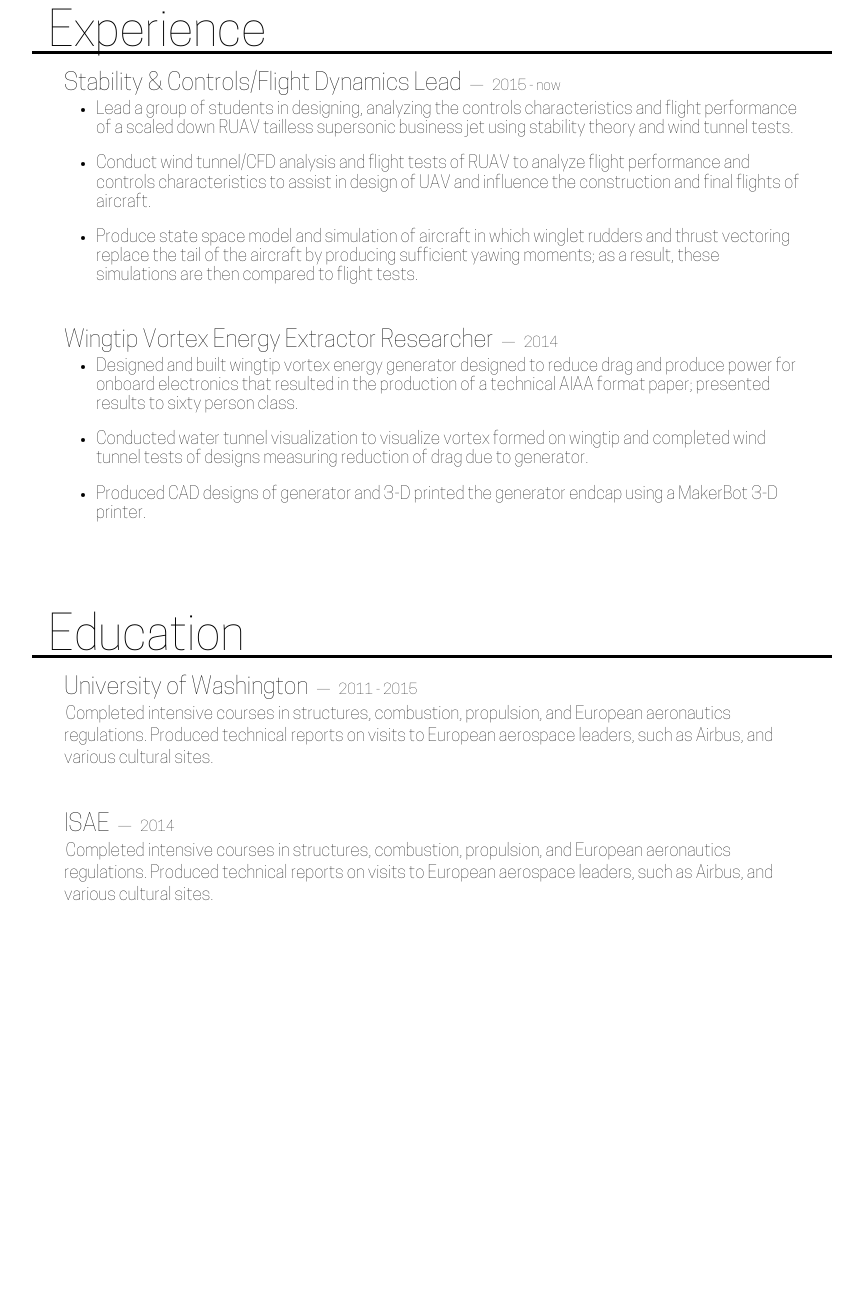
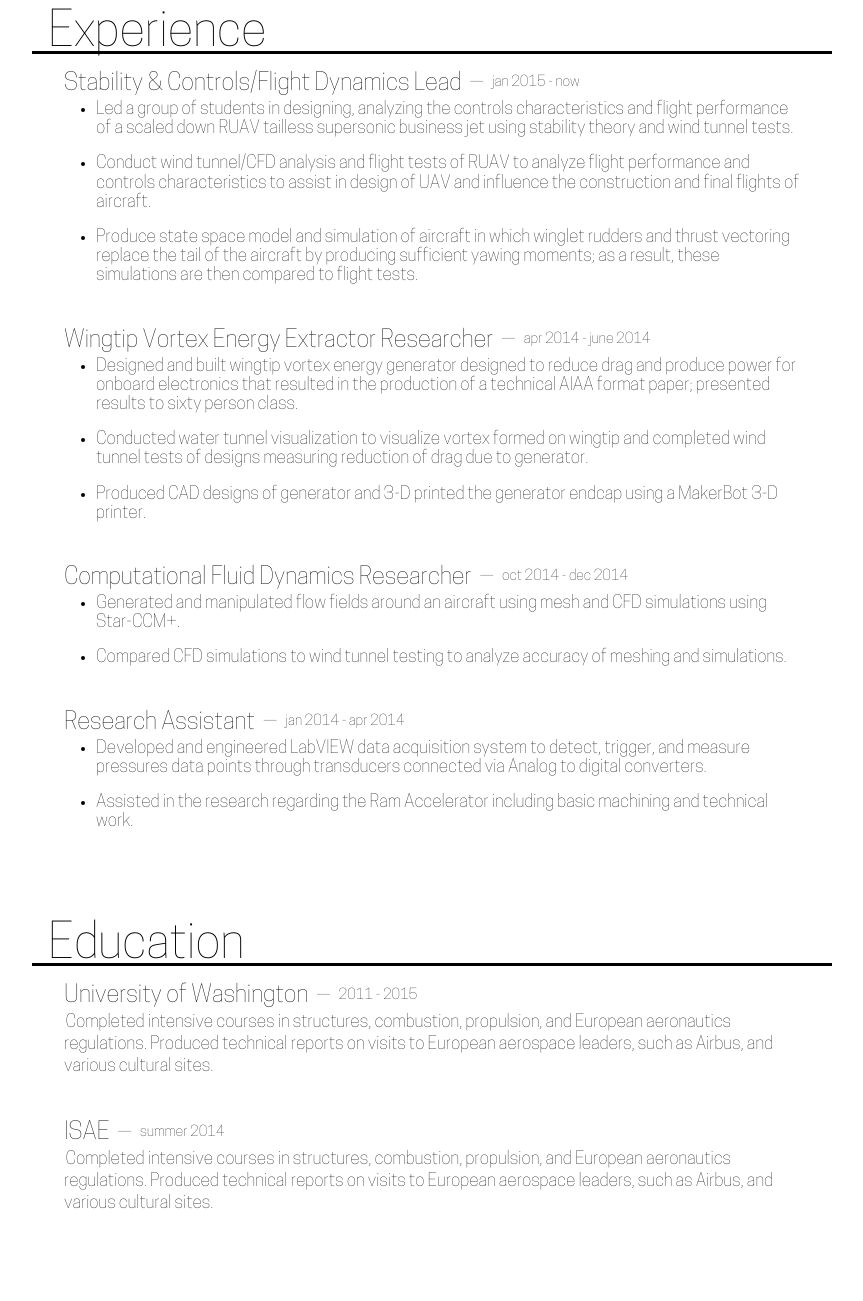
Before and after one commit to tmatthews220/tmatthews220.github.io, a plain HTML site: page index.html in a window 1280 px wide. Shown: the part 920-2221 px from the top of the page, without its empty margins (208-1071 px from the left). Before the commit the page ends 1913 px from the top, so only its background shows below. Drawn offline with Linux system fonts and the light colour scheme.

Commit message:
Add more experience

```diff
--- a/index.html
+++ b/index.html
@@ -48,10 +48,10 @@
         <section>
             <h2>Experience</h2>
             <article>
-                <h3>Stability & Controls/Flight Dynamics Lead<span>2015 - now</span></h3>
+                <h3>Stability & Controls/Flight Dynamics Lead<span>jan 2015 - now</span></h3>
                 <ul>
                     <li>
-                        Lead a group of students in designing, analyzing the controls
+                        Led a group of students in designing, analyzing the controls
                         characteristics and flight performance of a scaled down RUAV
                         tailless supersonic business jet using stability theory and wind
                         tunnel tests.
@@ -72,7 +72,7 @@
             </article>
 
             <article>
-                <h3>Wingtip Vortex Energy Extractor Researcher<span>2014</span></h3>
+                <h3>Wingtip Vortex Energy Extractor Researcher<span>apr 2014 - june 2014</span></h3>
                 <ul>
                     <li>
                         Designed and built wingtip vortex energy generator designed to
@@ -91,6 +91,35 @@
                     </li>
                 </ul>
             </article>
+
+            <article>
+                <h3>Computational Fluid Dynamics Researcher<span>oct 2014 - dec 2014</span></h3>
+                <ul>
+                    <li>
+                        Generated and manipulated flow fields around an aircraft using
+                        mesh and CFD simulations using Star-CCM+.
+                    </li>
+                    <li>
+                        Compared CFD simulations to wind tunnel testing to analyze
+                        accuracy of meshing and simulations.
+                    </li>
+                </ul>
+            </article>
+
+            <article>
+                <h3>Research Assistant<span>jan 2014 - apr 2014</span></h3>
+                <ul>
+                    <li>
+                        Developed and engineered LabVIEW data acquisition system to
+                        detect, trigger, and measure pressures data points through
+                        transducers connected via Analog to digital converters.
+                    </li>
+                    <li>
+                        Assisted in the research regarding the Ram Accelerator including
+                        basic machining and technical work.
+                    </li>
+                </ul>
+            </article>
         </section>
 
         <section>
@@ -106,7 +135,7 @@
             </article>
 
             <article>
-                <h3>ISAE<span>2014</span></h3>
+                <h3>ISAE<span>summer 2014</span></h3>
                 <p>
                     Completed intensive courses in structures, combustion, propulsion,
                     and European aeronautics regulations. Produced technical reports
--- a/src/style/component/_icon.scss
+++ b/src/style/component/_icon.scss
@@ -15,3 +15,10 @@
         margin: 0 auto 30px auto;
     }
 }
+
+@media (max-width: 400px) {
+    .icon {
+        height: 250px;
+        width: 250px;
+    }
+}
--- a/src/style/component/_section.scss
+++ b/src/style/component/_section.scss
@@ -49,6 +49,8 @@ section {
     span {
         font-size: 60%;
         margin-left: .5rem;
+        line-height: 100%;
+        vertical-align: middle;
 
         &:before {
             content: "\2014";
```
Also changed, not shown: src/style/style.css, 1 other file.
